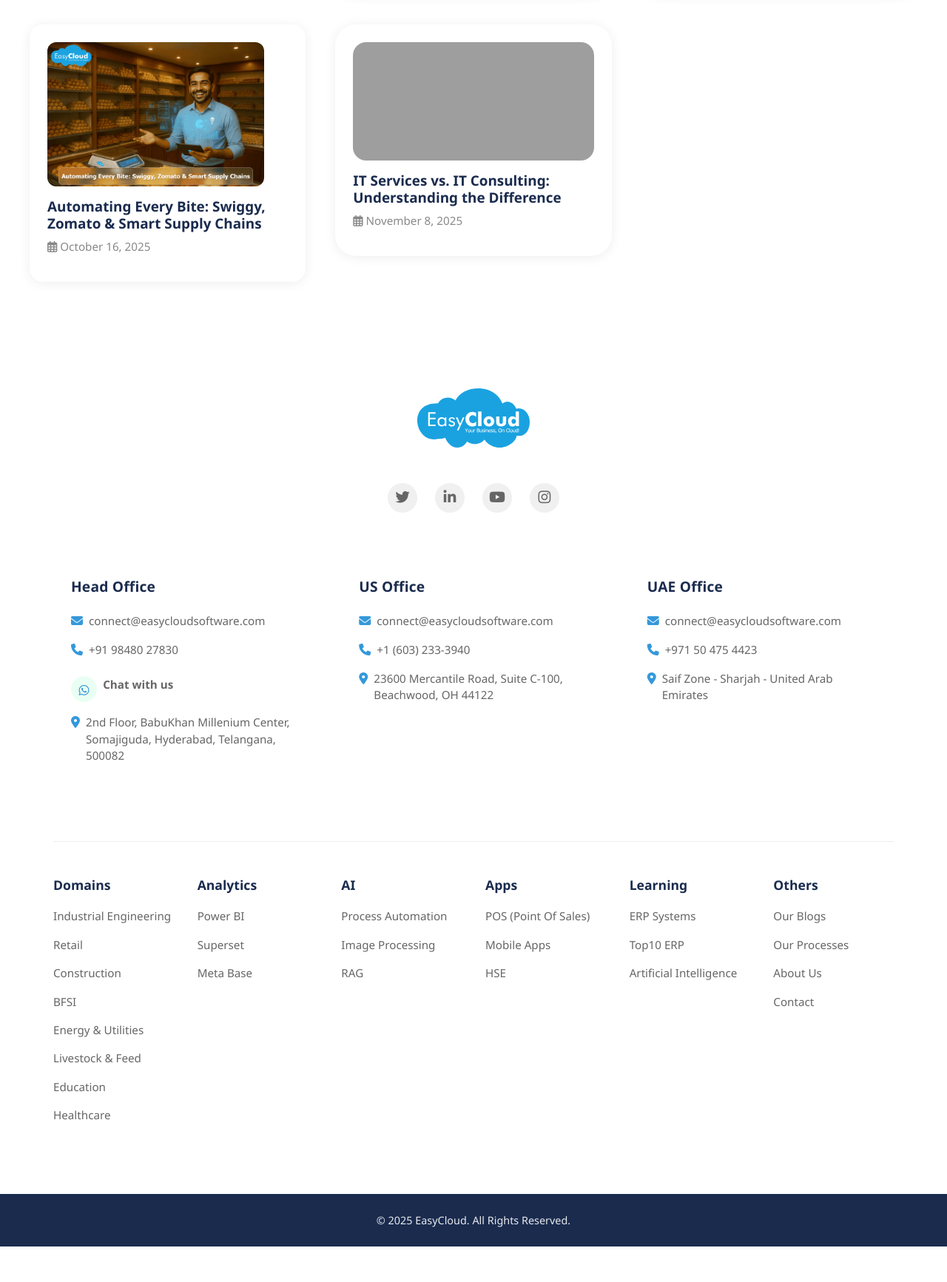
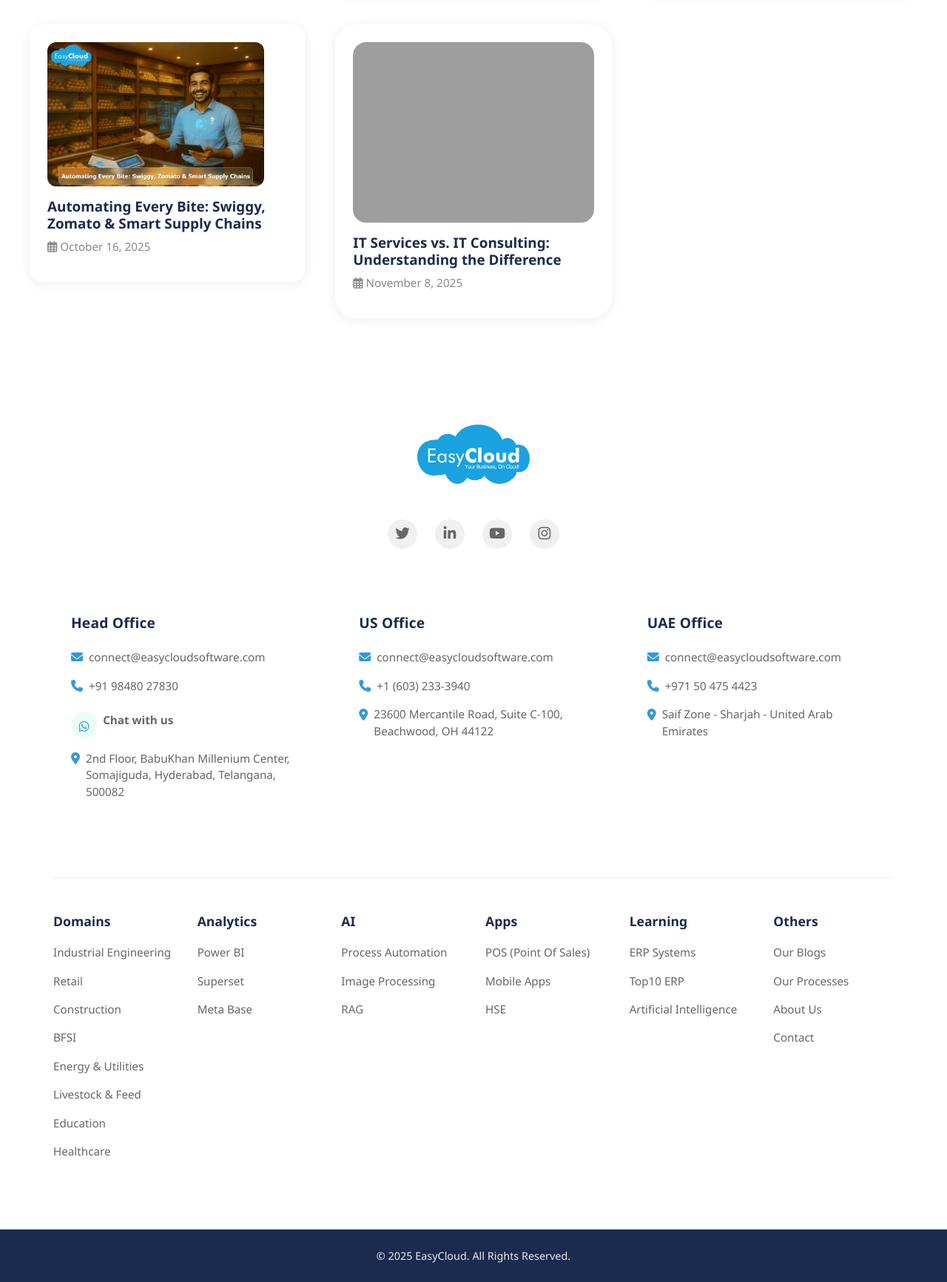
Before and after one commit to sumith1704/Easycloud-Website, a PHP site: page /blogs.php in a window 1280 px wide. Shown: the part 2980-4713 px from the top of the page at 74% size. Before the commit the page ends 4665 px from the top, so only its background shows below. Run offline with PHP 8.4, Linux system fonts and the light colour scheme; some libraries are stand-ins or nearby versions; grey boxes are pictures that could not be loaded.

Commit message:
link updation

```diff
--- a/blogs.php
+++ b/blogs.php
@@ -740,7 +740,7 @@
                         <i class="fas fa-share-alt"></i>
                     </button>
                     <img src="images/Frame 1410134946.png" alt="IT Services vs IT Consulting Blog"
-                        style="width: 100%; height: 160px; object-fit: cover; border-radius: 18px; margin-bottom: 1rem;">
+                        style="width: 100%; height: 100%; object-fit: cover; border-radius: 18px; margin-bottom: 1rem;">
                     <h3 style="color: #1a2b4e; font-size: 1.18rem; font-weight: 700; margin-bottom: 0.5rem;">IT Services vs. IT Consulting: Understanding the Difference</h3>
                     <div style="color: #888; font-size: 0.95rem; margin-bottom: 0.7rem;"><i
                             class="far fa-calendar-alt"></i> November 8, 2025</div>
```
